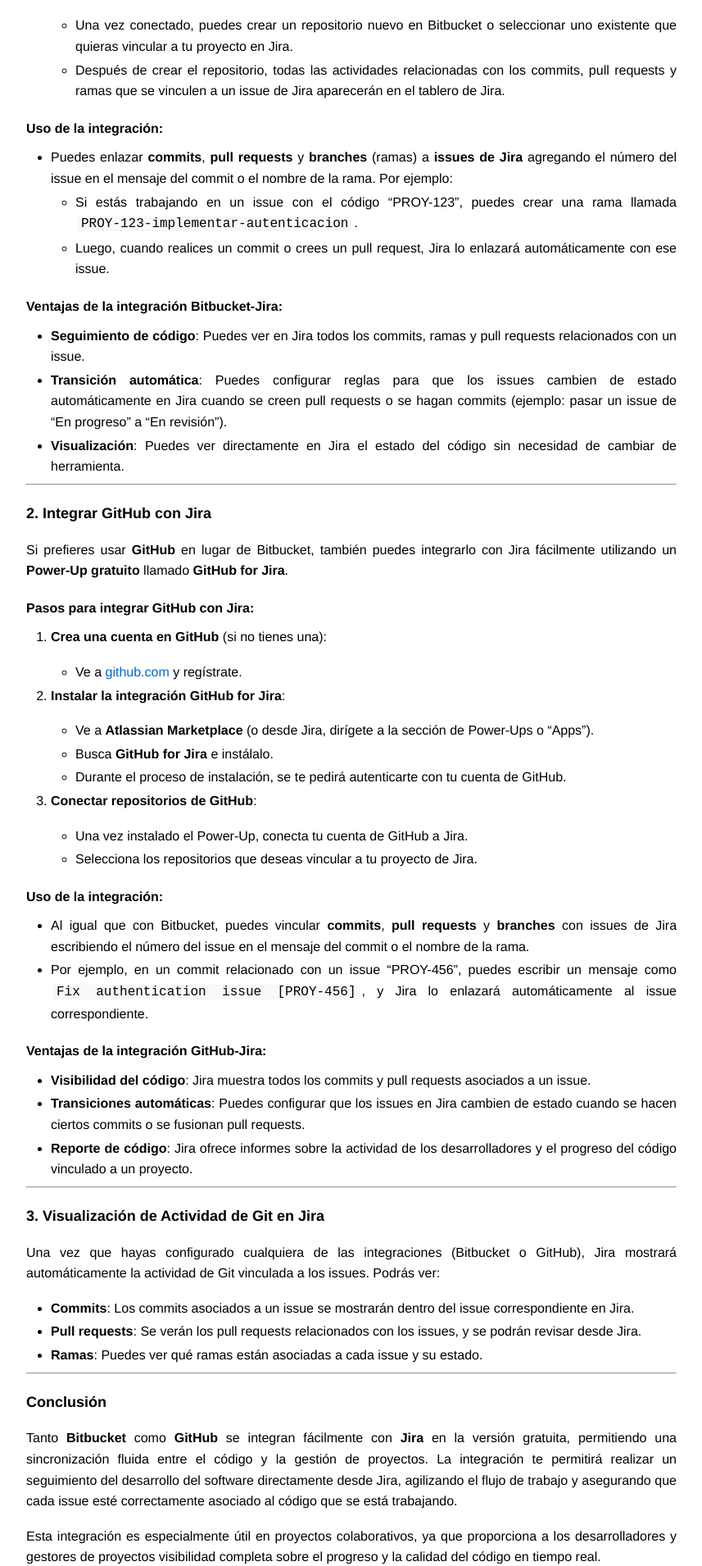
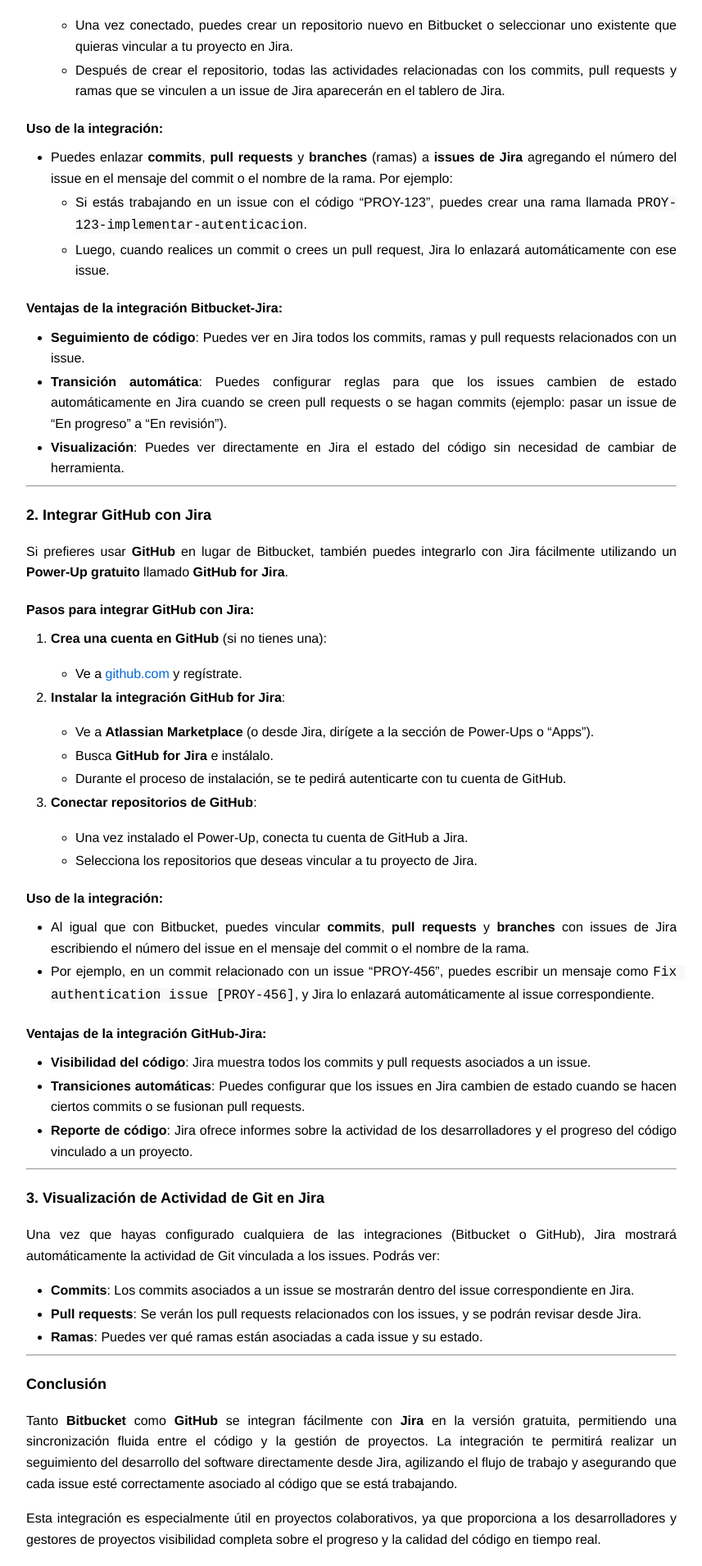
Before and after one commit to fperezIES/proyecto, a Jekyll site: the page built from UD2/gitjira.md, in a window 1280 px wide. Shown: the part 784-2694 px from the top of the page at 82% size, without its empty margins (211-1068 px from the left). Built offline with Jekyll 4.4.1, drawn with Linux system fonts in a browser that asks for light colours; our own code applies the rules of GitHub Pages for plain Markdown files.

Commit message:
Corrección CSS en code.

```diff
--- a/css/github.css
+++ b/css/github.css
@@ -135,9 +135,9 @@
 
 /* Código */
 code, tt {
-  margin: 0 2px;
-  padding: 0 5px;
-  white-space: nowrap;
+  margin: 0 0px;
+  padding: 0 0px;
+  white-space: pre-wrap;
   border: 0px solid #eaeaea;
   background-color: #f8f8f8;
   border-radius: 3px;
```
